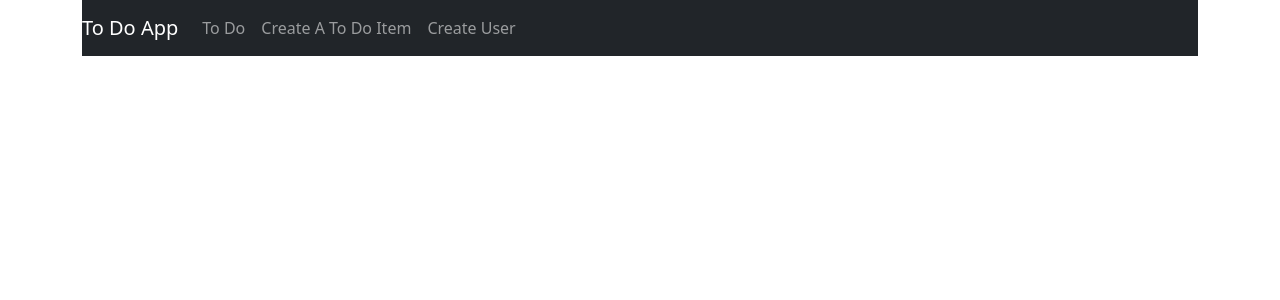
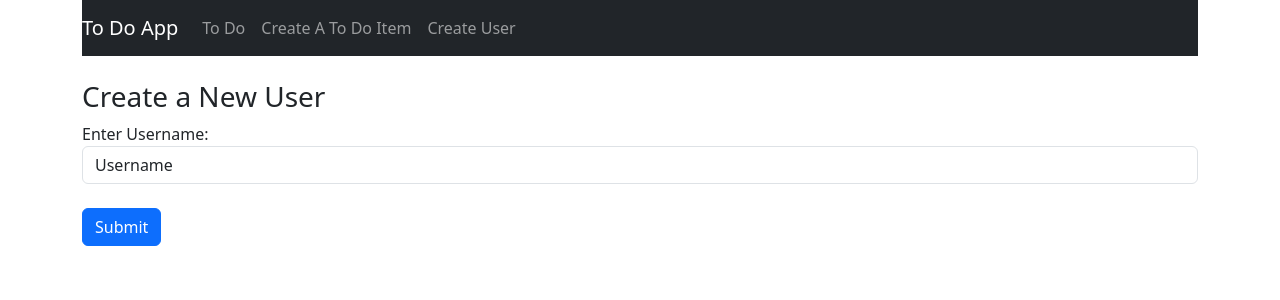
Before and after one commit to Dianaalgm/CapstoneProject, a React (Create React App) app in the folder mern-stack-app/: page /users in a window 1280 px wide. Shown: the top 300 px of the page. Built offline with nearby package versions, Linux system fonts and the light colour scheme.

Commit message:
connected backend to frontend

```diff
--- a/mern-stack-app/package.json
+++ b/mern-stack-app/package.json
@@ -2,10 +2,12 @@
   "name": "mern-stack-app",
   "version": "0.1.0",
   "private": true,
+  "proxy": "http://localhost:3000",
   "dependencies": {
     "@testing-library/jest-dom": "^5.17.0",
     "@testing-library/react": "^13.4.0",
     "@testing-library/user-event": "^13.5.0",
+    "axios": "^1.7.2",
     "bootstrap": "^5.3.3",
     "react": "^18.3.1",
     "react-dom": "^18.3.1",
--- a/mern-stack-app/src/App.js
+++ b/mern-stack-app/src/App.js
@@ -20,7 +20,7 @@ function App() {
           <Route path="/" element={<ToDoList />} />
           <Route path="/edit/:id" element={<EditToDo />} />
           <Route path="/create" element={<CreateToDo />} />
-          <Route path="/user" element={<CreateUser />} />
+          <Route path="/users" element={<CreateUser />} />
         </Routes>
         </div>
     </Router>
--- a/mern-stack-app/src/components/CreateUser.js
+++ b/mern-stack-app/src/components/CreateUser.jsx
@@ -1,9 +1,9 @@
 import React, { useState, useEffect } from "react";
-
+import axios from 'axios';
 
 const CreateUser = () =>{
     const [username, setUsername] = useState('');
-    const [users, setUsers] = useState(['']);
+    const [users, setUsers] = useState([]);
 
 
     useEffect(() => {
@@ -13,9 +13,32 @@ const CreateUser = () =>{
 
     const onSubmit = (e) => {
         e.preventDefault();
-        // console.log(`Username: ${username}`)
-        window.location = '/user';
+        const user = {
+            username:username
+        }
+        console.log(user)
+        // window.location = '/user';
+
+        axios.post('http://localhost:3000/users/add', user)
+            .then(res => {
+                console.log(res.data);
+                // window.location = '/users';
+            })
+            .catch(error => console.error('Error:', error));
+
+        // this is to merge with backend, a post request
+        // const addUser = async (user) => {
+        //     try {
+        //         const response = await axios.post('http://localhost:3000/user/add', user);
+        //         console.log(response.data);
+        //     } catch (error) {
+        //         console.error('Error:', error);
+        //     }
+        // };
+        // addUser(user);
     }
+
+
     return(
         <div>
             <h3>Create a New User</h3>
--- a/mern-stack-app/src/components/Navbar.js
+++ b/mern-stack-app/src/components/Navbar.jsx
@@ -16,7 +16,7 @@ const Navbar = () => (
           <Link to="/create" className="nav-link">Create A To Do Item</Link>
         </li>
         <li className="navbar-item">
-          <Link to="/user" className="nav-link">Create User</Link>
+          <Link to="/users" className="nav-link">Create User</Link>
         </li>
       </ul>
     </div>
```
Also changed, not shown: mern-stack-app/src/components/CreateTodo.jsx (renamed from mern-stack-app/src/components/CreateTodo.js), mern-stack-app/src/components/EditToDo.jsx (renamed from mern-stack-app/src/components/EditToDo.js), mern-stack-app/src/components/Todolist.jsx (renamed from mern-stack-app/src/components/Todolist.js), 1 other file (tests, documents, lock files or other folders).
